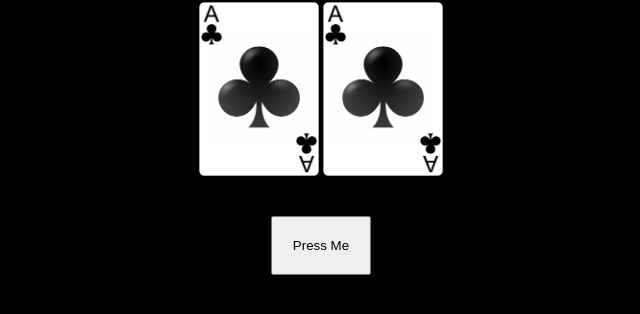
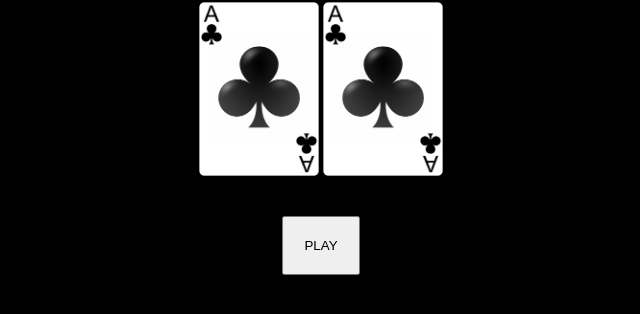
Before and after one commit to jagudez/l9, a plain HTML site: page index.html in a window 1280 px wide. Shown: the part 78-392 px from the top of the page, without its empty margins (319-959 px from the left). Drawn offline with Linux system fonts and the light colour scheme.

Commit message:
Add files via upload

```diff
--- a/index.html
+++ b/index.html
@@ -13,7 +13,7 @@
     <h1 id = "notice">Lucky 9</h1>
     <img id="c1" src="1.png" alt="">
     <img id="c2" src="1.png" alt=""><br><br><br>
-    <button id="but">Press Me</button>
+    <button id="but">PLAY</button>
 
 </body>
 <script>
```
